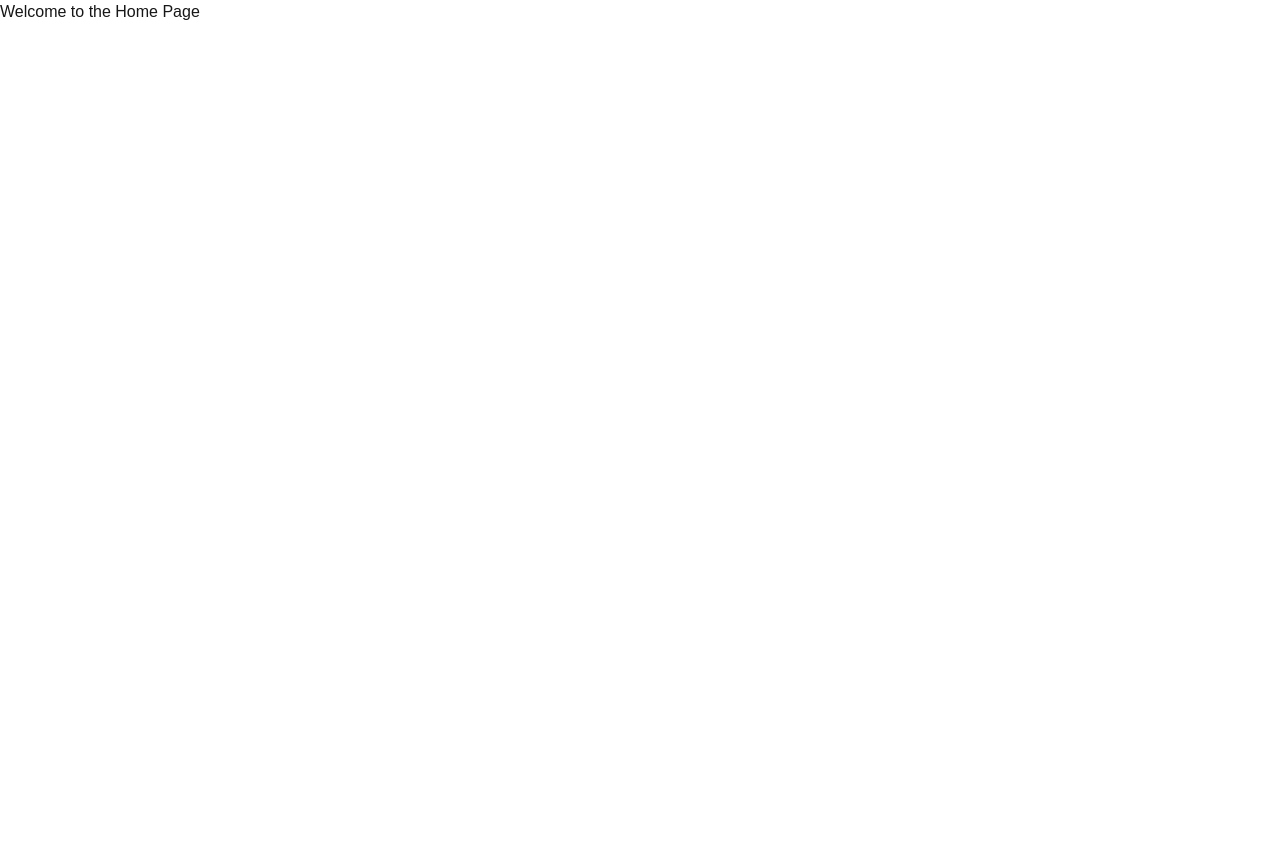
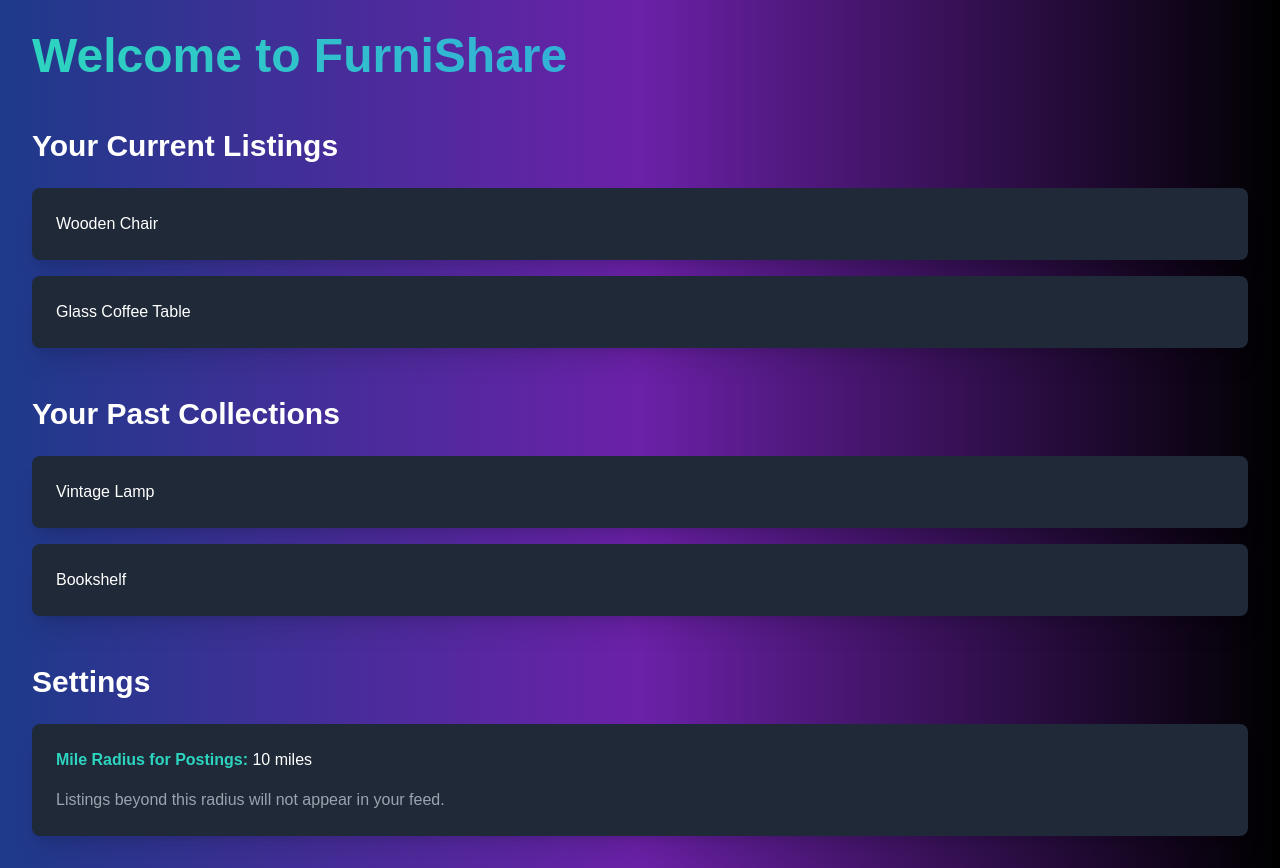
Before and after one commit to Furni-hare/furnishare, a Next.js app: page /dashboard in a window 1280 px wide. Before the commit the page ends 800 px from the top, so only its background shows below. Built offline with nearby package versions, Linux system fonts and the light colour scheme.

Commit message:
Home Page creation

```diff
--- a/app/dashboard/page.tsx
+++ b/app/dashboard/page.tsx
@@ -1,9 +1,74 @@
-import React from "react";
+{/*import TopBar from "@/components/TopBar";*/}
+export default function Home() {
+    const mockListings = [
+      { id: 1, name: "Wooden Chair" },
+      { id: 2, name: "Glass Coffee Table" },
+    ];
 
-export default function Home(){
-    return(
-        <div>
-            <h1>Welcome to the Home Page</h1>
-        </div>
+    const mockCollections = [
+      { id: 1, name: "Vintage Lamp" },
+      { id: 2, name: "Bookshelf" },
+    ];
+
+    const mockRadius = 10; // Default mile radius (static for now)
+
+    return (
+      <div className="min-h-screen bg-gradient-to-r from-blue-900 via-purple-800 to-black p-8 text-white">
+        <h1 className="text-5xl font-extrabold text-transparent bg-clip-text bg-gradient-to-r from-teal-400 to-blue-500 mb-12">
+          Welcome to FurniShare
+        </h1>
+
+        {/* Current Listings */}
+        <section className="mb-12">
+          <h2 className="text-3xl font-semibold mb-6">Your Current Listings</h2>
+          {mockListings.length > 0 ? (
+            <ul className="space-y-4">
+              {mockListings.map((listing) => (
+                <li
+                  key={listing.id}
+                  className="p-6 bg-gray-800 rounded-lg shadow-xl hover:scale-105 transform transition duration-300"
+                >
+                  {listing.name}
+                </li>
+              ))}
+            </ul>
+          ) : (
+            <p className="text-gray-300">You have no current listings.</p>
+          )}
+        </section>
+
+        {/* Past Collections */}
+        <section className="mb-12">
+          <h2 className="text-3xl font-semibold mb-6">Your Past Collections</h2>
+          {mockCollections.length > 0 ? (
+            <ul className="space-y-4">
+              {mockCollections.map((collection) => (
+                <li
+                  key={collection.id}
+                  className="p-6 bg-gray-800 rounded-lg shadow-xl hover:scale-105 transform transition duration-300"
+                >
+                  {collection.name}
+                </li>
+              ))}
+            </ul>
+          ) : (
+            <p className="text-gray-300">No past collections yet.</p>
+          )}
+        </section>
+
+        {/* Settings */}
+        <section>
+          <h2 className="text-3xl font-semibold mb-6">Settings</h2>
+          <div className="p-6 bg-gray-800 rounded-lg shadow-xl">
+            <p className="mb-4">
+              <span className="font-bold text-teal-400">Mile Radius for Postings:</span>{" "}
+              {mockRadius} miles
+            </p>
+            <p className="text-gray-400">
+              Listings beyond this radius will not appear in your feed.
+            </p>
+          </div>
+        </section>
+      </div>
     );
-}
+  }
```
